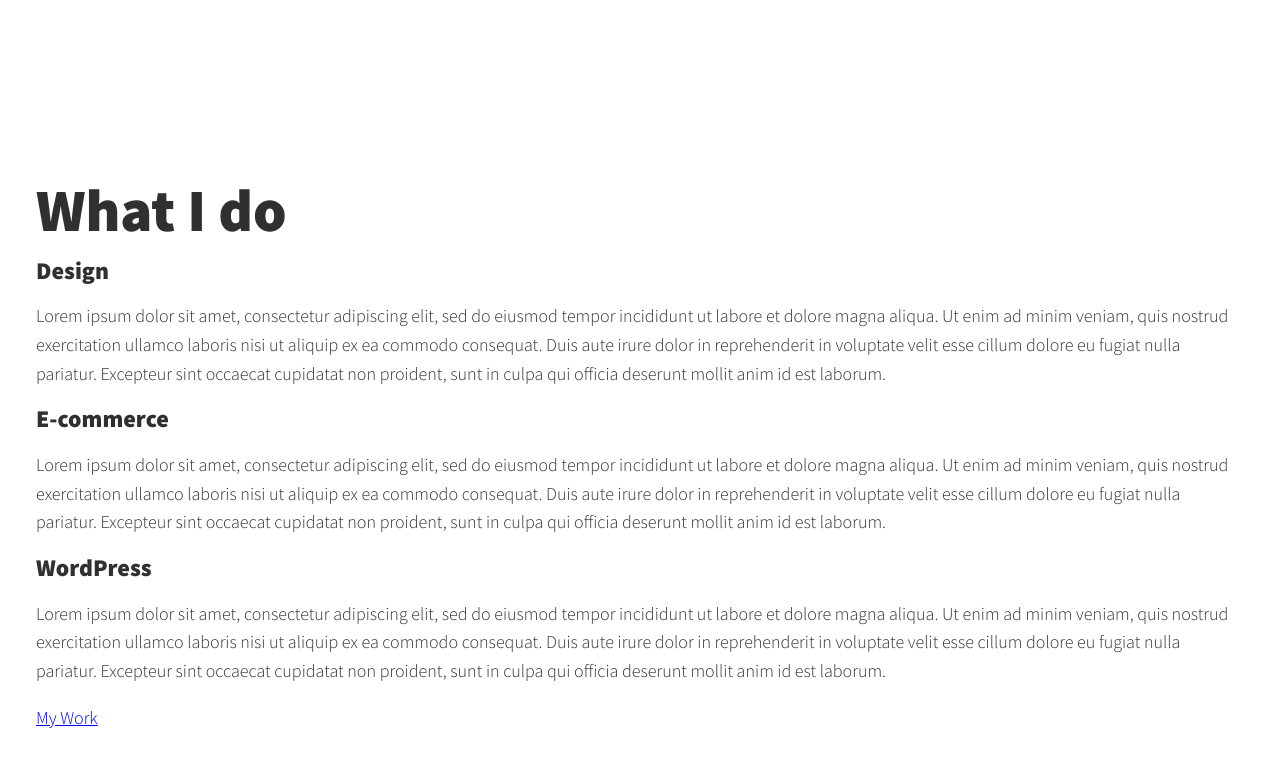
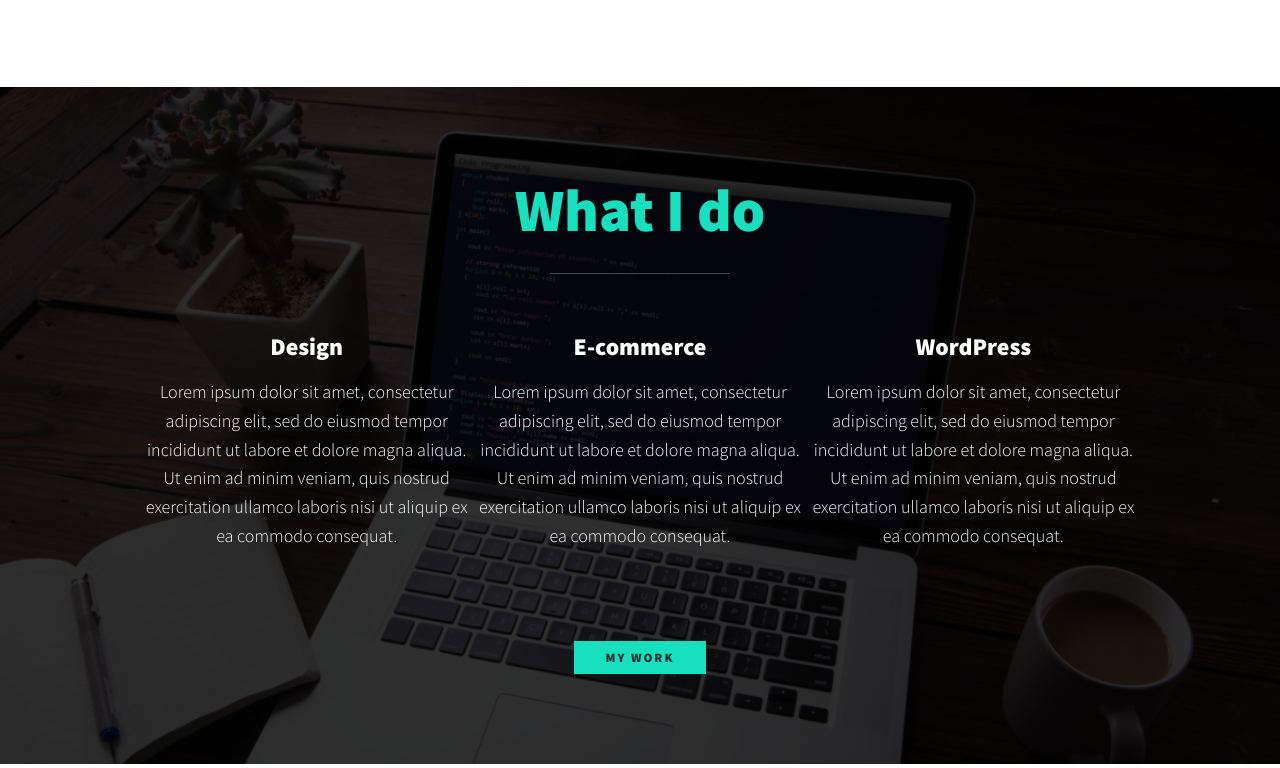
Before and after one commit to ngavu2712/portfolio-2020, a plain HTML site: page index.html in a window 1280 px wide. Shown: the part 373-1141 px from the top of the page. Drawn offline with nearby package versions, Linux system fonts and the light colour scheme.

Commit message:
styling the services section

```diff
--- a/assets/css/style.css
+++ b/assets/css/style.css
@@ -29,8 +29,8 @@
     --fs-body: 1rem;
 
     /* Box size */
-    --bs: 0.25em 0.25em 0.75em rbga(0,0,0,.25),
-          0.125em 0.125em 0.25em rgba(0,0,0,.15);
+    --bs: 0.25em 0.25em 0.75em rbga(0,0,0,.25);
+          /* 0.125em 0.125em 0.25em rgba(0,0,0,.15); */
 
 }
 
@@ -75,6 +75,32 @@ img {
 strong {
     font-weight: var(--fw-bold);
 }
+
+:focus {
+    outline: 3px solid var(--clr-accent);
+    outline-offset: 3px;
+}
+
+/* My Work Buttons */
+
+.btn {
+    display: inline-block;
+    padding: .5em 2.5em;
+    background: var(--clr-accent);
+    color: var(--clr-dark);
+    text-decoration: none;
+    cursor: pointer;
+    font-size: .8rem;
+    text-transform: uppercase;
+    letter-spacing: 2px;
+    font-weight: var(--fw-bold);
+    transition: transform 200ms ease-in-out;
+}
+
+.btn:hover {
+    transform: scale(1.1);
+}
+
 
 /* Typography */
 h1,
@@ -178,6 +204,57 @@ nav {
     }
 
 
+    /* Styling the Services Section*/
 
+    .my-services {
+
+        background-image: url('../img/codingcoffee.jpg');
+
+        /* Make sure the background img is not repeated itself*/
+        background-size: cover;
+        color: var(--clr-light);
+
+        /* Make sure the background is dark */
+        background-blend-mode: multiply;
+        background-color: var(--clr-dark);
+
+        text-align: center;
+
+    }
+
+    .section-title--services {
+        color: var(--clr-accent);
+        position: relative;
+    }
+
+    .section-title--services::after {
+
+        /* pseudo element bar */
+        content: '';
+        display: block;
+        width: 3em;
+        height: 1px;
+        margin: 0.5em auto 1em;
+        background: var(--clr-light);
+        /* Make the background look a bit brighter */
+        opacity: 0.25;
+    }
+
+    .services {
+        margin-bottom: 4em;
+    }
+
+    .service {
+
+        max-width: 500px;
+        margin: 0 auto;
+    }
+    @media (min-width: 800px) {
+        .services {
+            display: flex;
+            max-width: 1000px;
+            margin-left: auto;
+            margin-right: auto;
+        }
 
 }
--- a/index.html
+++ b/index.html
@@ -59,7 +59,7 @@
                 Hi, I am <strong>Anna Vu</strong>
             </h1>
             <p class="section-subtitle section-subtitle--intro"> FullStack Web Dev</p>
-            <img class="intro--img" src="img" alt="A picture of Anna surrounded by the glacier">
+            <img class="intro--img" src="./assets/img/Anna.JPG" alt="A picture of Anna surrounded by the glacier">
         </section>
 
 
@@ -75,19 +75,19 @@
 
             <div class="services">
 
-                <div class="services">
+                <div class="service">
                     <h3>Design</h3>
-                    <p>Lorem ipsum dolor sit amet, consectetur adipiscing elit, sed do eiusmod tempor incididunt ut labore et dolore magna aliqua. Ut enim ad minim veniam, quis nostrud exercitation ullamco laboris nisi ut aliquip ex ea commodo consequat. Duis aute irure dolor in reprehenderit in voluptate velit esse cillum dolore eu fugiat nulla pariatur. Excepteur sint occaecat cupidatat non proident, sunt in culpa qui officia deserunt mollit anim id est laborum.</p>
+                    <p>Lorem ipsum dolor sit amet, consectetur adipiscing elit, sed do eiusmod tempor incididunt ut labore et dolore magna aliqua. Ut enim ad minim veniam, quis nostrud exercitation ullamco laboris nisi ut aliquip ex ea commodo consequat.</p>
                 </div>
 
-                <div class="services">
+                <div class="service">
                     <h3>E-commerce</h3>
-                    <p>Lorem ipsum dolor sit amet, consectetur adipiscing elit, sed do eiusmod tempor incididunt ut labore et dolore magna aliqua. Ut enim ad minim veniam, quis nostrud exercitation ullamco laboris nisi ut aliquip ex ea commodo consequat. Duis aute irure dolor in reprehenderit in voluptate velit esse cillum dolore eu fugiat nulla pariatur. Excepteur sint occaecat cupidatat non proident, sunt in culpa qui officia deserunt mollit anim id est laborum.</p>
+                    <p>Lorem ipsum dolor sit amet, consectetur adipiscing elit, sed do eiusmod tempor incididunt ut labore et dolore magna aliqua. Ut enim ad minim veniam, quis nostrud exercitation ullamco laboris nisi ut aliquip ex ea commodo consequat.</p>
                 </div>
 
-                <div class="services">
+                <div class="service">
                     <h3>WordPress</h3>
-                    <p>Lorem ipsum dolor sit amet, consectetur adipiscing elit, sed do eiusmod tempor incididunt ut labore et dolore magna aliqua. Ut enim ad minim veniam, quis nostrud exercitation ullamco laboris nisi ut aliquip ex ea commodo consequat. Duis aute irure dolor in reprehenderit in voluptate velit esse cillum dolore eu fugiat nulla pariatur. Excepteur sint occaecat cupidatat non proident, sunt in culpa qui officia deserunt mollit anim id est laborum.</p>
+                    <p>Lorem ipsum dolor sit amet, consectetur adipiscing elit, sed do eiusmod tempor incididunt ut labore et dolore magna aliqua. Ut enim ad minim veniam, quis nostrud exercitation ullamco laboris nisi ut aliquip ex ea commodo consequat.</p>
                 </div>
 
             </div>
```
Also changed, not shown: assets/img/codingcoffee.jpg (added), 1 other file.
